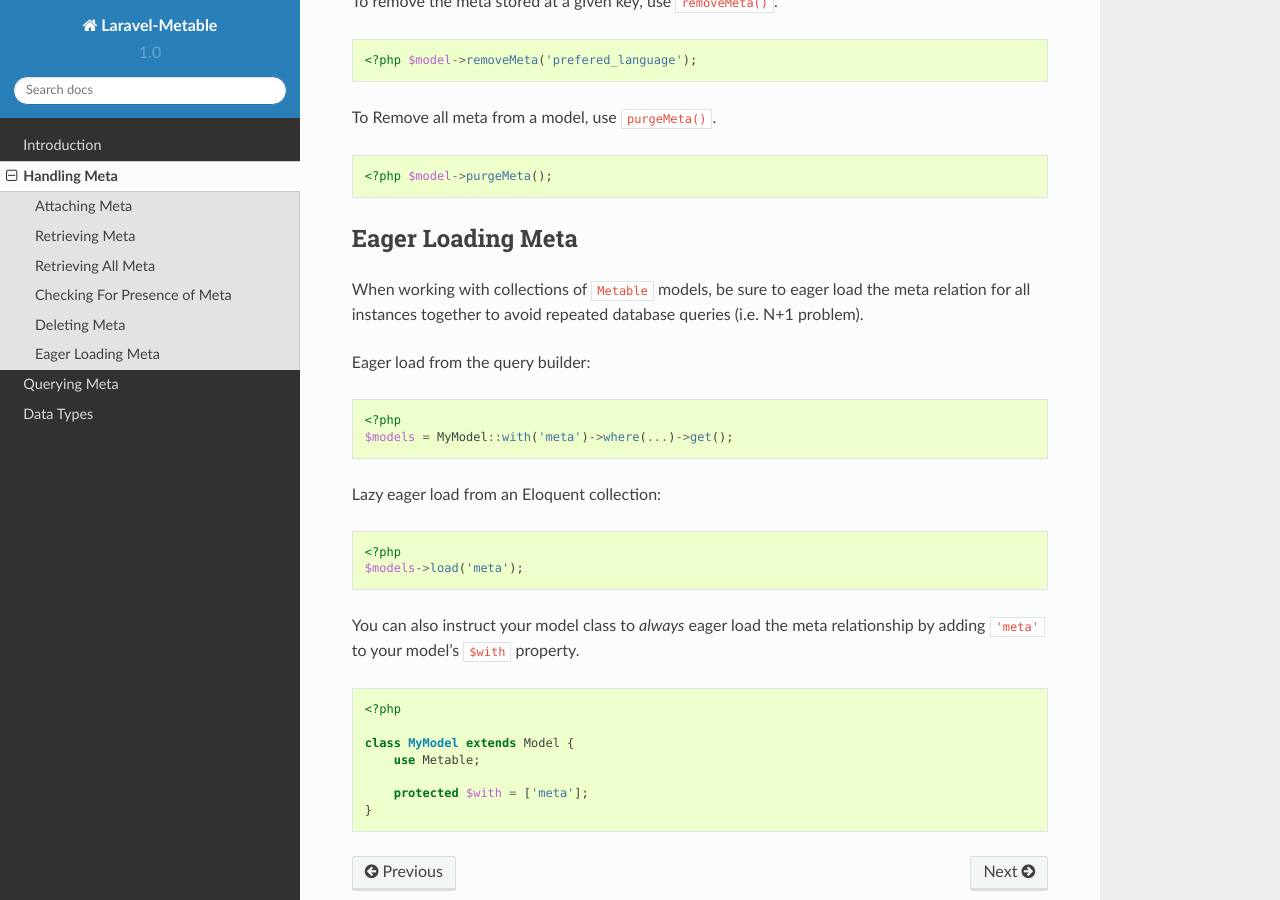
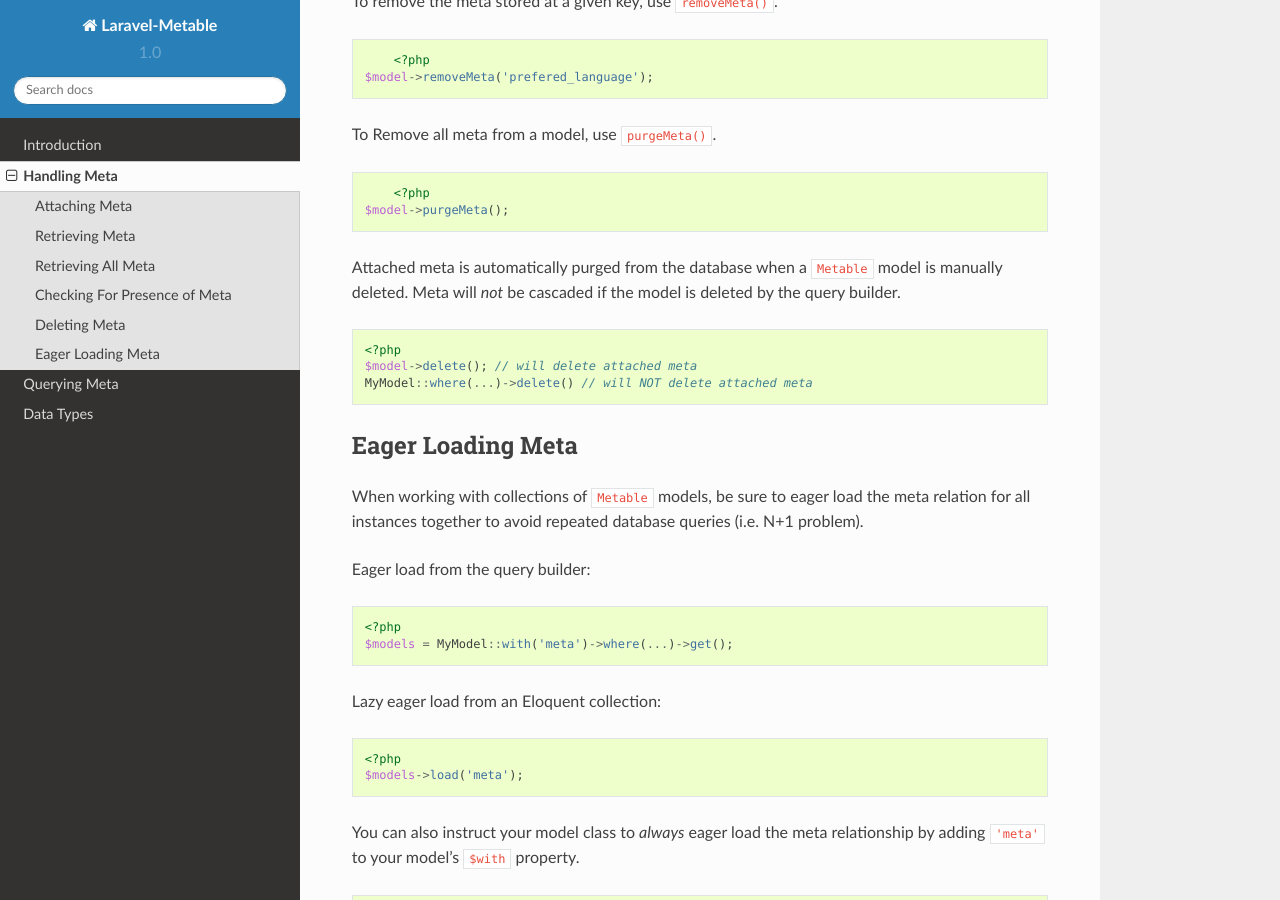
Before and after one commit to plank/laravel-metable, a Sphinx documentation site: the page built from docs/source/handling_meta.rst, in a window 1280 px wide and 900 px high, scrolled down 2509 px. Built offline with Sphinx 7.4.7 and the Read the Docs theme 2.0.0, drawn with Linux system fonts in a browser that asks for light colours.

Commit message:
added documentation about automatic deletion

```diff
--- a/docs/source/handling_meta.rst
+++ b/docs/source/handling_meta.rst
@@ -112,13 +112,23 @@
 
 ::
 
-	<?php $model->removeMeta('prefered_language');
+	<?php
+    $model->removeMeta('prefered_language');
 
 To Remove all meta from a model, use ``purgeMeta()``.
 
 ::
 
-	<?php $model->purgeMeta();
+	<?php
+    $model->purgeMeta();
+
+Attached meta is automatically purged from the database when a ``Metable`` model is manually deleted. Meta will `not` be cascaded if the model is deleted by the query builder.
+
+::
+
+    <?php
+    $model->delete(); // will delete attached meta
+    MyModel::where(...)->delete() // will NOT delete attached meta
 
 
 Eager Loading Meta
```
